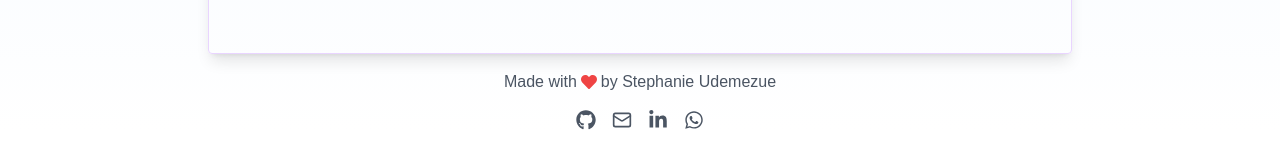
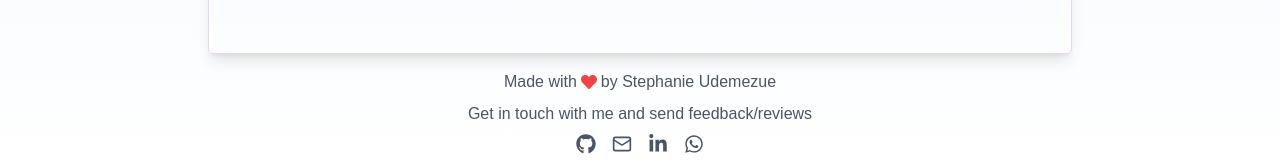
Before and after one commit to Stephy-Crown/FinTracker, a Next.js app: page / in a window 1280 px wide. Shown: the part 996-1163 px from the top of the page. Before the commit the page ends 1126 px from the top, so only its background shows below. Built offline with nearby package versions, Linux system fonts and the light colour scheme.

Commit message:
add changes to app header  and footer text

```diff
--- a/src/components/Footer.jsx
+++ b/src/components/Footer.jsx
@@ -22,12 +22,15 @@ import {
 
 export default function Footer() {
   return (
-    <div className="flex flex-col items-center space-y-4">
+    <div className="flex flex-col items-center space-y-2">
       <p className="flex items-center text-gray-600">
         Made with <FaHeart className="text-red-500 mx-1" size={16} /> by
         Stephanie Udemezue
       </p>
-      <div className="flex space-x-4">
+      <p className="p-0 text-gray-600">
+        <p>Get in touch with me and send feedback/reviews</p>
+      </p>
+      <div className="flex space-x-4 pb-4">
         <Link
           href="https://github.com/yourusername"
           className="text-gray-600 hover:text-purple-600 transition-colors"
```
